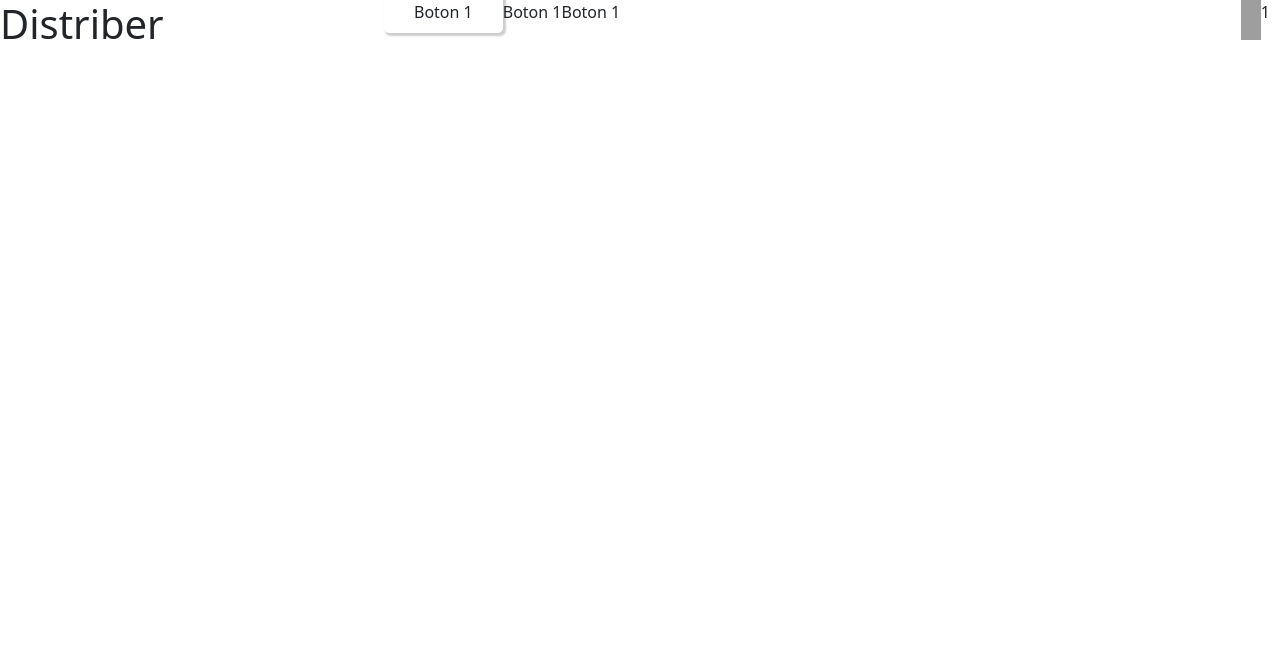
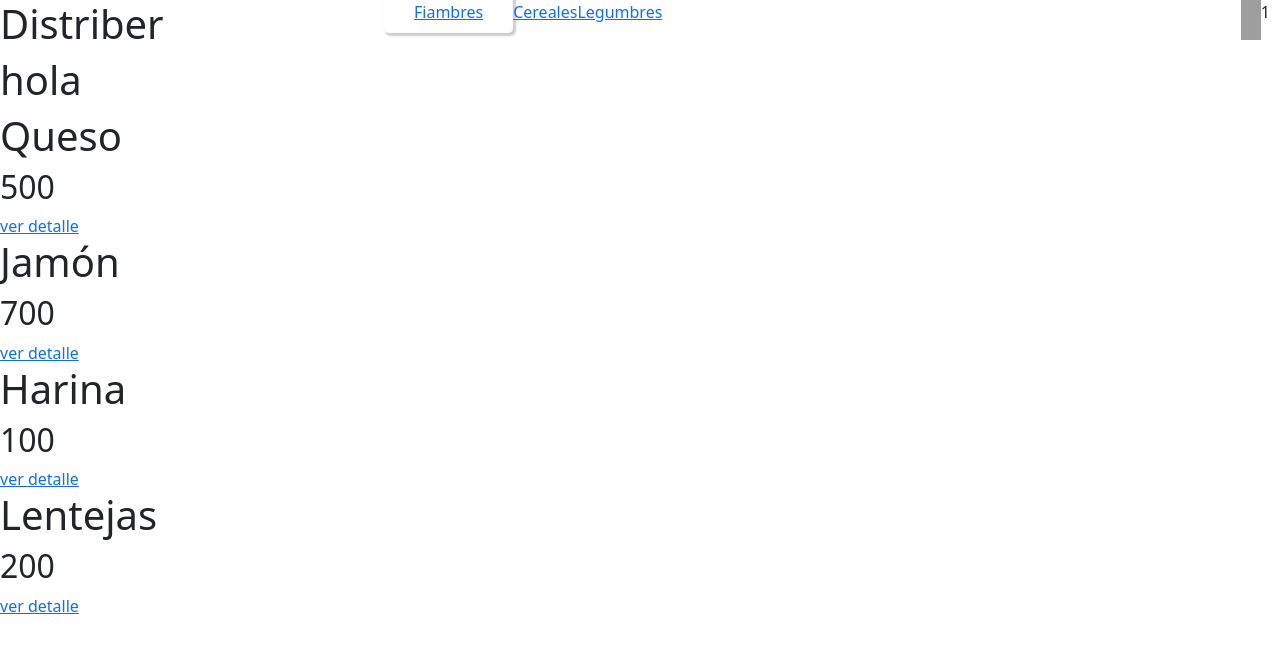
Before and after one commit to Cecilia00/fitzpatricktienda, a React (Create React App) app: page /category/cereales in a window 1280 px wide. Shown: the top 650 px of the page. Built offline with nearby package versions, Linux system fonts and the light colour scheme; grey boxes are pictures that could not be loaded.

Commit message:
Added categories route

```diff
--- a/src/App.js
+++ b/src/App.js
@@ -1,5 +1,5 @@
 import Navbar from './components/Navbar/Navbar.js';
-import ItemListContainer from './components/ItemListContainer/ItemListContainet'
+import ItemListContainer from './components/ItemListContainer/ItemListContainer'
 import ItemDetailContainer from './components/ItemDetailContainer/ItemDetailContainer'
 import { BrowserRouter, Routes, Route } from 'react-router-dom'
 
@@ -10,7 +10,8 @@ function App() {
         <Navbar />
         <Routes>
           <Route path='/' element = {<ItemListContainer />} />
-          <Route path='/detalle/:productId' element = {<ItemDetailContainer />} />
+          <Route path='/category/:categoryId' element = {<ItemListContainer />} />
+          <Route path='/item/:productId' element = {<ItemDetailContainer />} />
         </Routes>
       </BrowserRouter>
     </div>
--- a/src/components/Item/Item.js
+++ b/src/components/Item/Item.js
@@ -1,14 +1,14 @@
 import {Link} from 'react-router-dom'
 
-const Item = (prod) => {
+const Item = ({prod}) => {
     return (
-        <div key= {prod.id}>
-        <h1>{prod.nombre}</h1>
-        <h2> {prod.precio}</h2>
-        <Link to={`/detalle/${prod.id}`} > ver detalle</Link>
+        <div>
+            <h1>{prod.nombre}</h1>
+            <h2> {prod.precio}</h2>
+            <Link to={`/item/${prod.id}`} > ver detalle</Link>
         </div>
+
     )
-
 }
 
 export default Item
--- /dev/null
+++ b/src/components/ItemDetail/ItemDetail.js
@@ -0,0 +1,15 @@
+import Counter from '../Counter/Counter'
+
+const ItemDetail = ({product}) => {
+    return (<div>
+            <h1>Detalle del producto</h1>
+            <div>
+                <h1>{product.nombre}</h1>
+                <h1>{product.precio}</h1>
+                <Counter/>
+            </div>
+        </div>
+    )
+}
+
+export default ItemDetail
--- a/src/components/ItemDetailContainer/ItemDetailContainer.js
+++ b/src/components/ItemDetailContainer/ItemDetailContainer.js
@@ -1,7 +1,7 @@
 import { useEffect, useState } from "react"
 import { getProduct } from "../../asyncMock"
 import { useParams } from "react-router-dom"
-import Counter from "../Counter/Counter"
+import ItemDetail from "../ItemDetail/ItemDetail"
 
 
 const ItemDetailContainer = () => {
@@ -26,12 +26,7 @@ const ItemDetailContainer = () => {
     else {
     return (
         <div>
-            <h1>Detalle del producto</h1>
-            <div>
-                <h1>{product.nombre}</h1>
-                <h1>{product.precio}</h1>
-                <Counter/>
-            </div>
+            <ItemDetail product={product} />
         </div>
     )}
 
--- a/src/components/ItemList/ItemList.js
+++ b/src/components/ItemList/ItemList.js
@@ -1,11 +1,15 @@
 import Item from '../Item/Item'
 
-const ItemList = ({products}) =>{
-return (
-    <div> {products.map (prod => (
+const ItemList = ({ products }) => {
+    return (
+        <div>
+            {products.map(prod => (
+                <Item key={prod.id} prod={prod} />
+            ))}
+        </div>
+    )
 
-        <Item key={prod.id} prod={prod}/>
-    ))}</div>)
+
 }
 
 export default ItemList
--- a/src/components/ItemListContainer/ItemListContainet.js
+++ b/src/components/ItemListContainer/ItemListContainer.js
@@ -11,14 +11,15 @@ const ItemListContainer = () => {
             setProducts(products)
         })
     }, [])
+    console.log (products)
 
     return (
         <div>
             <h1>hola</h1>
             <ItemList products={products}/>
-
         </div>
     )
+
 }
 
 export default ItemListContainer
--- a/src/components/Navbar/Navbar.js
+++ b/src/components/Navbar/Navbar.js
@@ -1,7 +1,10 @@
 import './Navbar.css'
 import CartWidget from '../CartWidget/CartWidget.js'
+import { Link } from 'react-router-dom'
 
 const Navbar = () => {
+
+
     return (
         <nav class="Navbar">
             <div class="leftDiv">
@@ -14,9 +17,9 @@ const Navbar = () => {
                         <label class="hamburger_label" for="hamburger_checkbox">&#9776;</label>
                         <input type="checkbox" name="" id="hamburger_checkbox"></input>
                         <ul class="MenuBottonList">
-                            <li> <botton class="navbar_button">Boton 1</botton></li>
-                            <li> <botton>Boton 1</botton></li>
-                            <li> <botton>Boton 1</botton></li>
+                            <li> <Link to={`/category/fiambres`} class="navbar_button">Fiambres</Link></li>
+                            <li> <Link to={`/category/cereales`}>Cereales</Link></li>
+                            <li> <Link to={`/category/legumbres`}>Legumbres</Link></li>
                         </ul>
                     </div>
                 </div>
```
